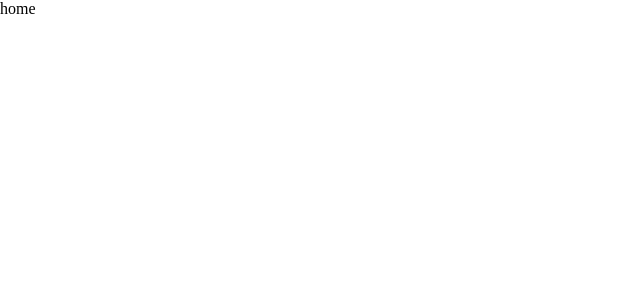
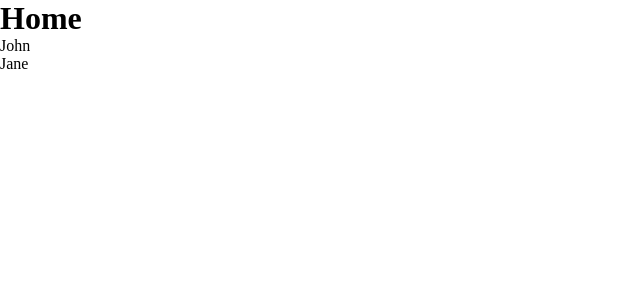
Before and after one commit to rabby-shek/react-query-practice, a React (Vite) app: page / in a window 1280 px wide. Shown: the top 300 px of the page, without its empty margins (0-640 px from the left). Built offline with nearby package versions, Linux system fonts and the light colour scheme; data requests are answered from the project's data file.

Commit message:
traditional query fetching added

```diff
--- /dev/null
+++ b/db.json
@@ -0,0 +1,14 @@
+{
+  "users": [
+    {
+      "id": 1,
+      "name": "John",
+      "email": "john@example.com"
+    },
+    {
+      "id": 2,
+      "name": "Jane",
+      "email": "jane@example.com"
+    }
+  ]
+}
--- a/package.json
+++ b/package.json
@@ -7,9 +7,12 @@
     "dev": "vite",
     "build": "vite build",
     "lint": "eslint .",
-    "preview": "vite preview"
+    "preview": "vite preview",
+    "json-server": "json-server --watch db.json --port=5000"
   },
   "dependencies": {
+    "axios": "^1.7.9",
+    "json-server": "^1.0.0-beta.3",
     "react": "^18.3.1",
     "react-dom": "^18.3.1",
     "react-query": "^3.39.3",
--- a/src/pages/Home.jsx
+++ b/src/pages/Home.jsx
@@ -1,11 +1,34 @@
-
+import { useEffect, useState } from "react";
+import axios from "axios";
 
 const Home = () => {
+  const [users, setUsers] = useState([]);
+  const [error, setError] = useState(null);
+
+  useEffect(() => {
+    const fetchUsers = async () => {
+      try {
+        const response = await axios.get("http://localhost:5000/users");
+        setUsers(response.data);
+      } catch (err) {
+        setError(err.message);
+      }
+    };
+
+    fetchUsers();
+  }, []);
+
   return (
     <div>
-      home
+      <h1>Home</h1>
+      {error && <p style={{ color: "red" }}>Error: {error}</p>}
+      <ul>
+        {users.map((user) => (
+          <li key={user.id}>{user.name}</li> // Adjust based on API data structure
+        ))}
+      </ul>
     </div>
-  )
-}
+  );
+};
 
-export default Home
+export default Home;
```
Also changed, not shown: 1 other file (tests, documents, lock files or other folders).
